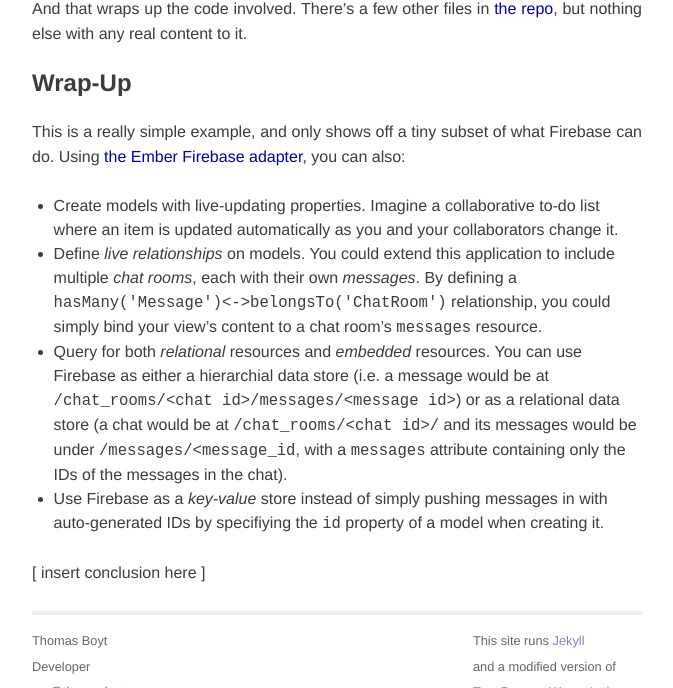
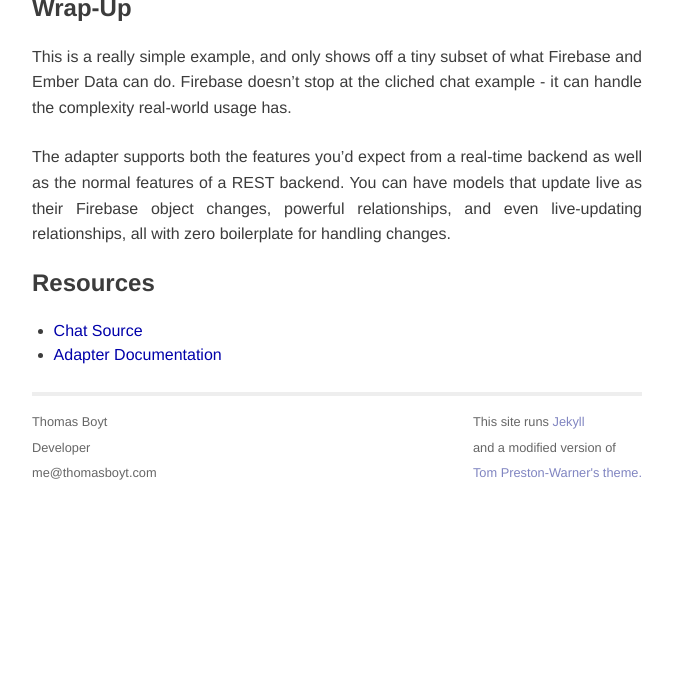
Before and after one commit to thomasboyt/thomasboyt.github.com, a Jekyll site: the page built from _posts/2013-04-08-emberjs-and-firebase.md, in a window 1280 px wide and 900 px high, scrolled down 4262 px, cut to the strip 212-900 px from the top of the window. Shown: the whole strip, without its empty margins (303-976 px from the left). Built offline with Jekyll 4.4.1, drawn with Linux system fonts in a browser that asks for light colours; Markdown is read by kramdown in place of the engine named in the settings; after the commit the page ends 5016 px from its top, so only the background shows below that; some of the changed text lies outside the part shown.

Commit message:
Published emberjs+firebase article

```diff
--- a/extras/2013-04-08-emberjs-and-firebase.md
+++ b/_posts/2013-04-08-emberjs-and-firebase.md
@@ -1,22 +1,19 @@
 ---
 layout: post
 title: "Using Ember.js & Firebase for powerful real-time applications"
-permalink: "firebase-draft.html"
 ---
 
 **TL;DR:** Check out this chat example, featuring authentication, message persistence, and username storage, done in ~ 100 LOC (most of which is simply view logic!):
 
 <iframe src="http://emberfbchat.herokuapp.com" seamless="seamless" frameBorder="0" width="610" height="400"></iframe>
 
-This chat was developed using my own [Firebase adapter for Ember Data](https://github.com/thomasboyt/ember-firebase-adapter). The source is available [on GitHub](https://github.com/thomasboyt/ember-firebase-chat) (and if you're not familar with the Rails app structure, the Ember app itself lives [here](https://github.com/thomasboyt/ember-firebase-chat/tree/master/app/assets/javascripts)).
+This chat application was developed using my own [Firebase adapter for Ember Data](https://github.com/thomasboyt/ember-firebase-adapter). The source is available [on GitHub](https://github.com/thomasboyt/ember-firebase-chat) (and if you're not familar with the Rails app structure, the Ember app itself lives [here](https://github.com/thomasboyt/ember-firebase-chat/tree/master/app/assets/javascripts)).
 
 ## Why Firebase?
 
 [Firebase](https://firebase.com) is one of the most impressive technologies I've had the pleasure of using in the past few months. It's a hierarchial data store-as-a-service built to be the back-end for web and iOS applications. While I usually don't like to hitch a wagon to a back-end I don't control, I was impressed enough by Firebase that I decided to give it a shot.
 
-[ insert more about how Firebase stores data here - go over hierarchial data stores, json representation, lists, etc ]
-
-What I found was that the real power lied not in the back-end itself, but in Firebase's [JavaScript API](https://www.firebase.com/docs/javascript). Rather than simply acting as an interface for REST requests via AJAX, Firebase's Javascript API offers events for when items are added, changed, and removed, powered by a persistent WebSocket connection.
+What I found was that the real power lied not in the storage back-end itself, but in Firebase's [JavaScript API](https://www.firebase.com/docs/javascript). Rather than simply acting as an interface for REST requests via AJAX, Firebase's Javascript API offers events for when items are added, changed, and removed, powered by a persistent WebSocket connection.
 
 Immediately, I saw the potential that Firebase had when used as a back-end for Ember. By adapting Firebase for use with Ember's data persistence library, Ember Data, I could create models and queries that could update in real time, and require no extra boilerplate to handle add and remove events.
 
@@ -84,11 +81,11 @@ And that wraps up the code involved. There's a few other files in [the repo](htt
 
 ## Wrap-Up
 
-This is a really simple example, and only shows off a tiny subset of what Firebase can do. Using [the Ember Firebase adapter](https://github.com/thomasboyt/ember-firebase-adapter), you can also:
+This is a really simple example, and only shows off a tiny subset of what Firebase and Ember Data can do.  Firebase doesn't stop at the cliched chat example - it can handle the complexity real-world usage has.
 
-* Create models with live-updating properties. Imagine a collaborative to-do list where an item is updated automatically as you and your collaborators change it.
-* Define *live relationships* on models. You could extend this application to include multiple *chat rooms*, each with their own *messages*. By defining a `hasMany('Message')<->belongsTo('ChatRoom')` relationship, you could simply bind your view's content to a chat room's `messages` resource.
-* Query for both *relational* resources and *embedded* resources. You can use Firebase as either a hierarchial data store (i.e. a message would be at `/chat_rooms/<chat id>/messages/<message id>`) or as a relational data store (a chat would be at `/chat_rooms/<chat id>/` and its messages would be under `/messages/<message_id`, with a `messages` attribute containing only the IDs of the messages in the chat).
-* Use Firebase as a *key-value* store instead of simply pushing messages in with auto-generated IDs by specifiying the `id` property of a model when creating it.
+The adapter supports both the features you'd expect from a real-time backend as well as the normal features of a REST backend. You can have models that update live as their Firebase object changes, powerful relationships, and even live-updating relationships, all with zero boilerplate for handling changes.
 
-[ insert conclusion here ]
+## Resources
+
+* [Chat Source](https://github.com/thomasboyt/ember-firebase-chat)
+* [Adapter Documentation](https://github.com/thomasboyt/ember-firebase-adapter/wiki)
```
